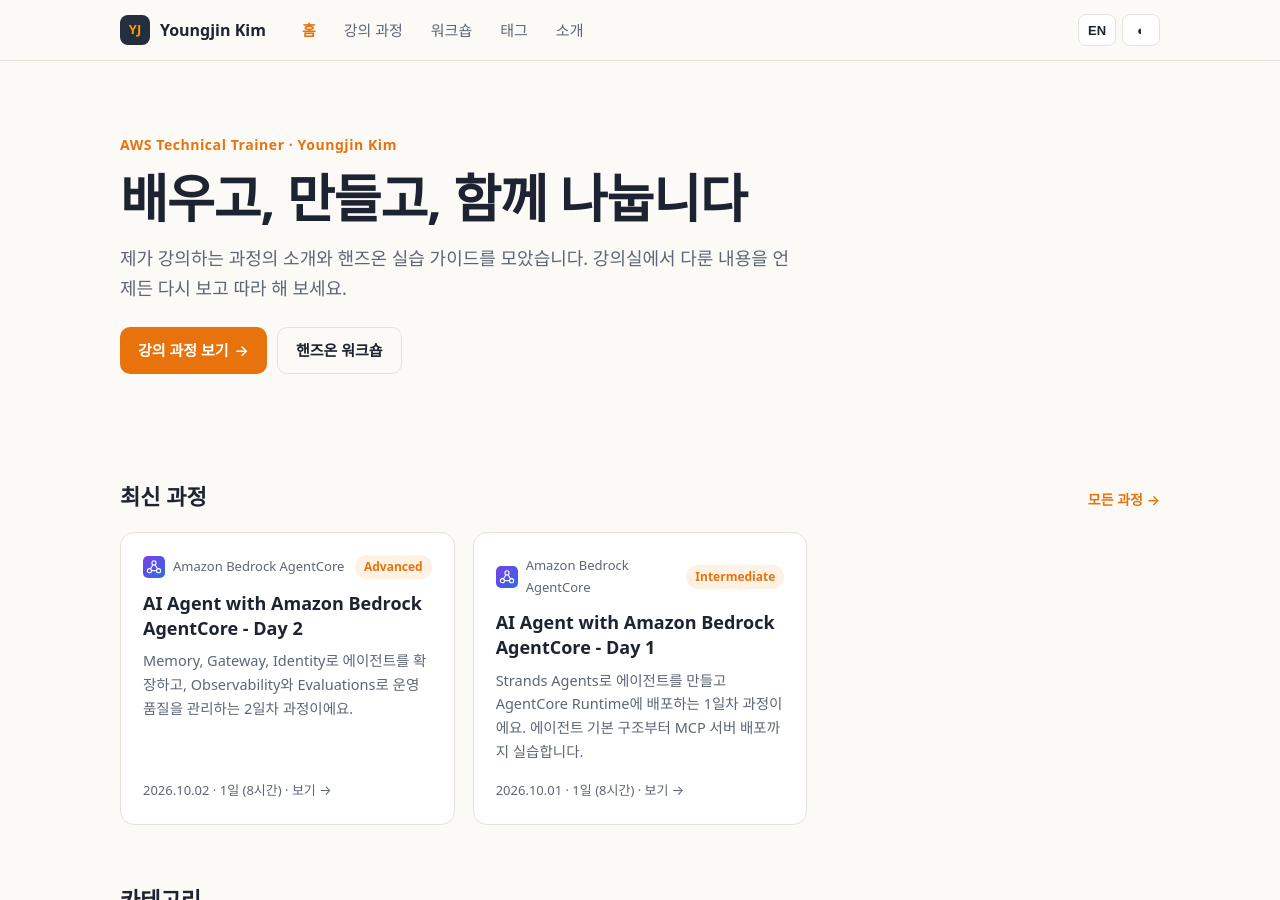
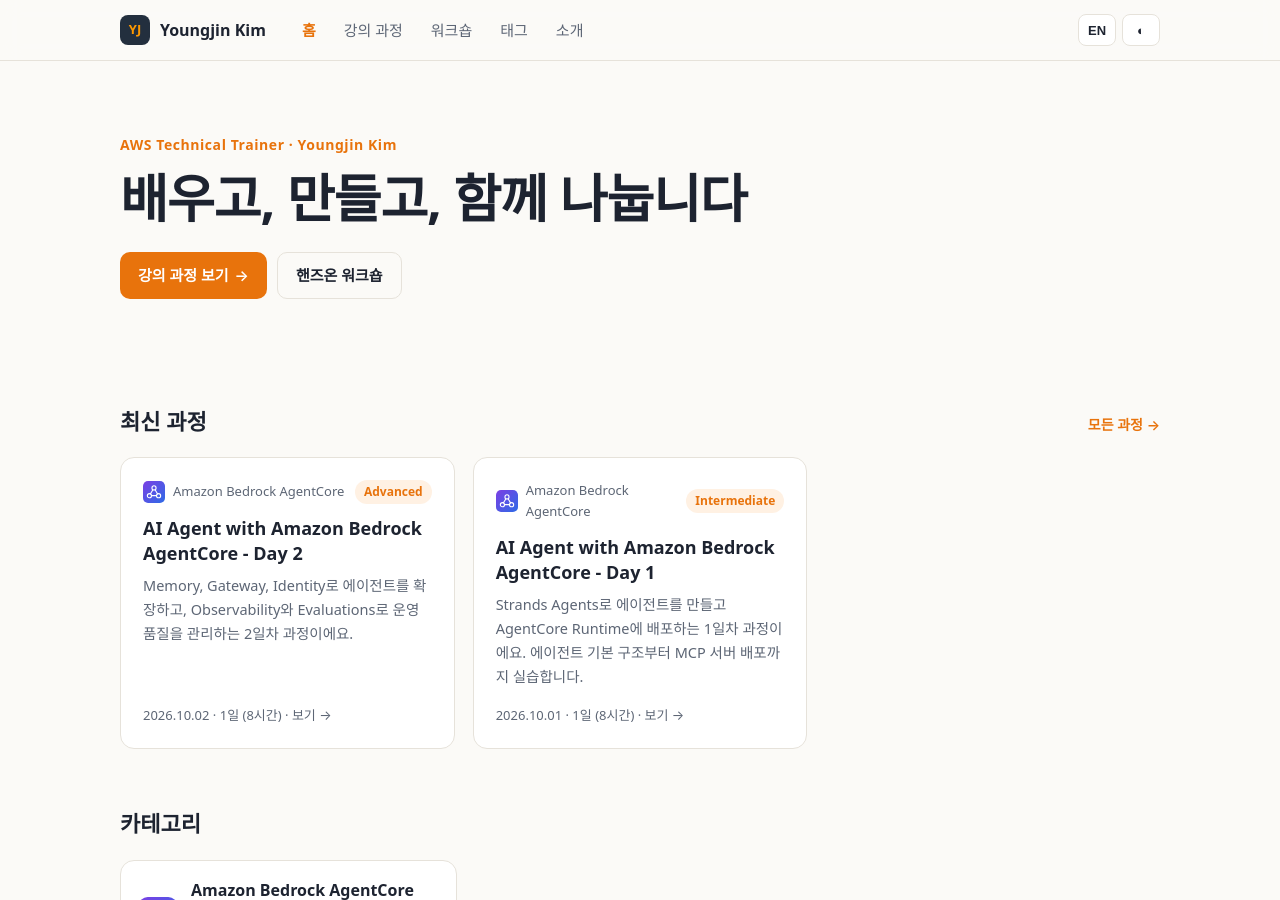
Before and after one commit to youngjinkim817/youngjinkim817.github.io, a Jekyll site: the page built from index.md, in a window 1280 px wide and 900 px high. Built offline with Jekyll 4.4.1, drawn with Linux system fonts in a browser that asks for light colours.

Commit message:
Update _config.yml

```diff
--- a/_config.yml
+++ b/_config.yml
@@ -18,8 +18,6 @@
   eyebrow: AWS Technical Trainer · Youngjin Kim
   title_ko: 배우고, 만들고, 함께 나눕니다
   title_en: Learn, build, and share
-  lead_ko: 제가 강의하는 과정의 소개와 핸즈온 실습 가이드를 모았습니다. 강의실에서 다룬 내용을 언제든 다시 보고 따라 해 보세요.
-  lead_en: Course overviews and hands-on lab guides from the classes I teach. Revisit what we covered in class and follow along anytime.
 nav:
 - id: home
   url: /
```
